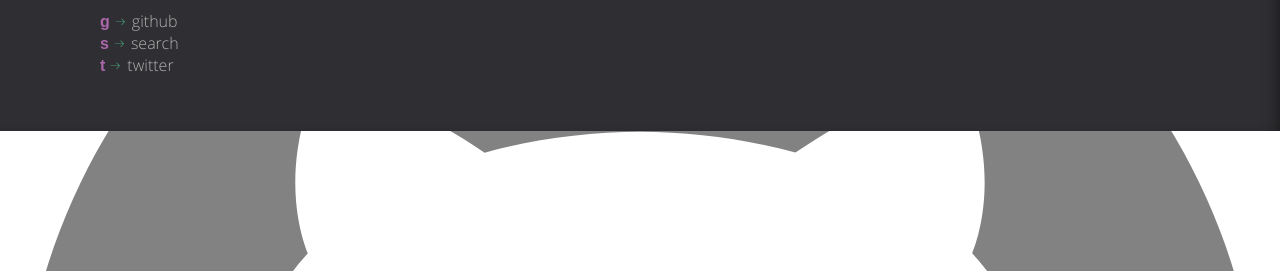
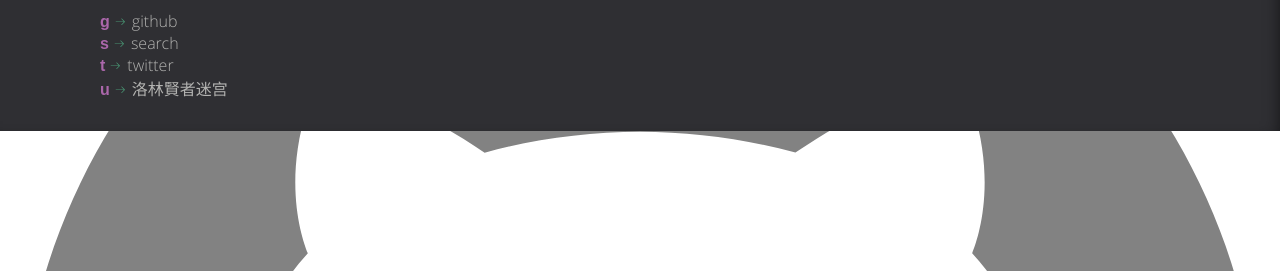
Before and after one commit to Bluebear171/Bluebear171.github.io, a Jekyll site: the page built from about.md, in a window 1280 px wide. Shown: the part 1669-1940 px from the top of the page. Built offline with Jekyll 4.4.1, drawn with Linux system fonts in a browser that asks for light colours.

Commit message:
Add unlimitblogspot.com

```diff
--- a/_includes/menu-search.html
+++ b/_includes/menu-search.html
@@ -57,6 +57,7 @@
       <li><span class="counter-menu">g</span><svg viewBox="0 0 50 50" class="icon-arrow-menu"><use xlink:href="#icon-right-arrow"></use></svg><a title="Show my projects on GitHub"  target="_blank" href="http://github.com/{{site.github_username}}" class="search">github</a></li>
       <li><span class="counter-menu">s</span><svg viewBox="0 0 50 50" class="icon-arrow-menu"><use xlink:href="#icon-right-arrow"></use></svg><a id="searching" title="Search for a post" class="search">search</a></li>
       <li><span class="counter-menu">t</span><svg viewBox="0 0 50 50" class="icon-arrow-menu"><use xlink:href="#icon-right-arrow"></use></svg><a title="Follow me in Twitter" target="_blank" href="http://twitter.com/{{site.twitter_username}}">twitter</a></li>
+       <li><span class="counter-menu">u</span><svg viewBox="0 0 50 50" class="icon-arrow-menu"><use xlink:href="#icon-right-arrow"></use></svg><a title="Follow my blogger" target="_blank" href="https://unlimitmaze.blogspot.my">洛林賢者迷宫</a></li>
     </ul>
   </nav>
 </aside>
```
